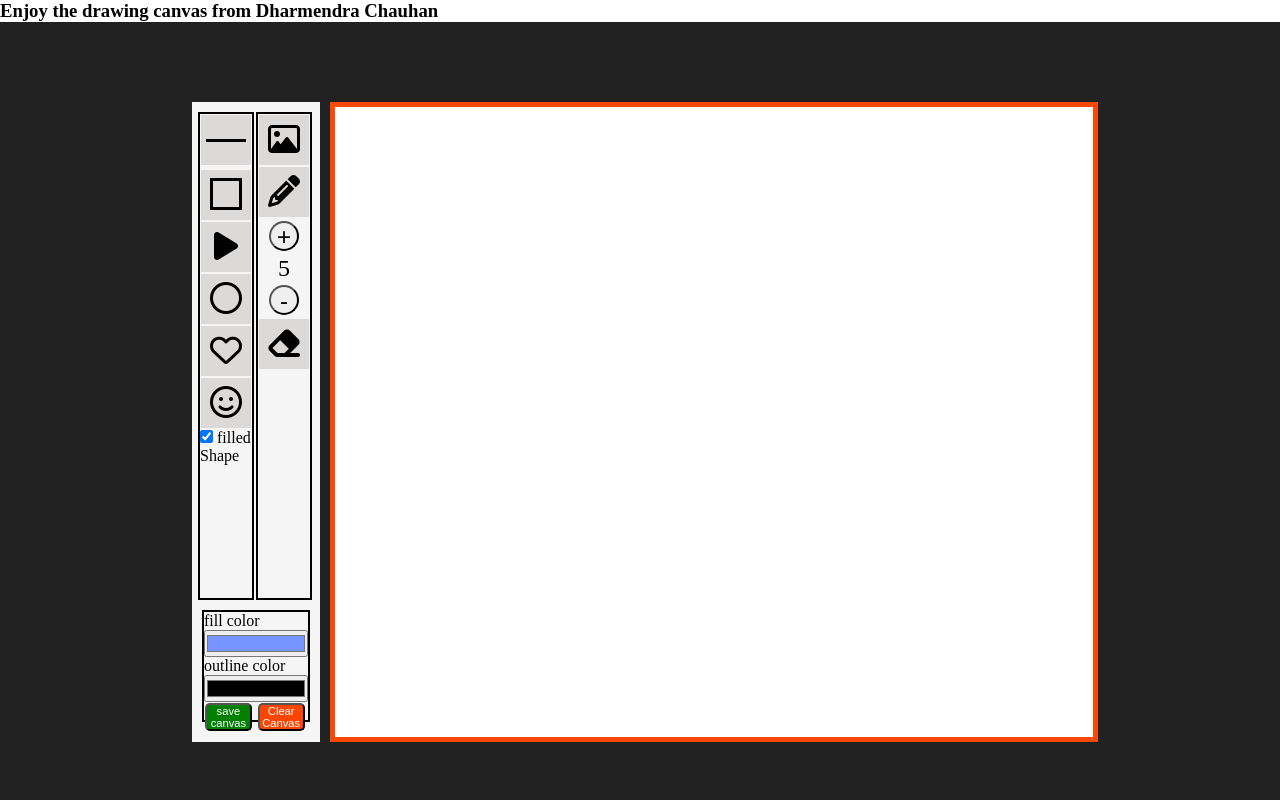
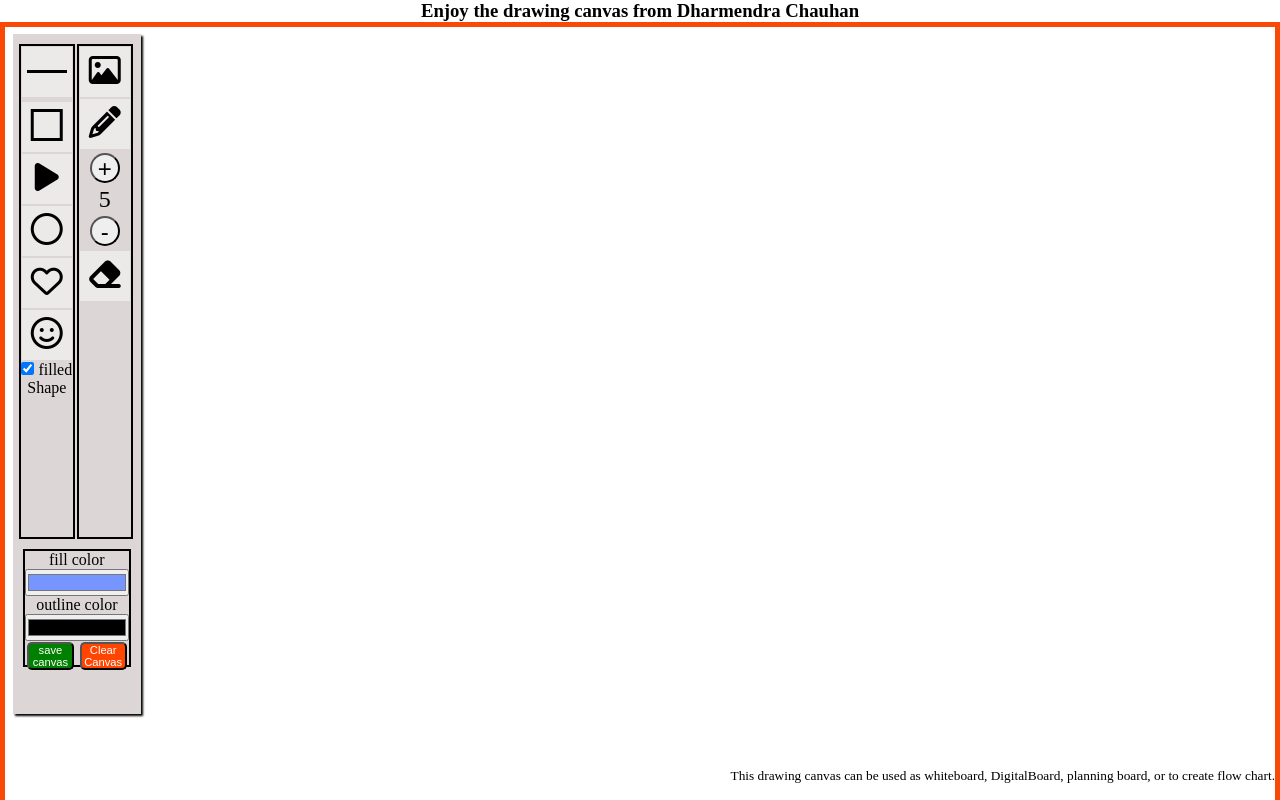
Before and after one commit to dTchnicalDK/drawingAppTouch, a plain HTML site: page index.html in a window 1280 px wide. Shown: the top 800 px of the page. Drawn offline with Linux system fonts and the light colour scheme.

Commit message:
full screen drawing canvas without image insert and text insert function working properly

```diff
--- a/index.html
+++ b/index.html
@@ -75,6 +75,10 @@
         <canvas id="myCanvas"></canvas>
       </div>
     </div>
+    <small
+      >This drawing canvas can be used as whiteboard, DigitalBoard, planning
+      board, or to create flow chart.</small
+    >
     <script src="script.js"></script>
     <div class="toolbox"></div>
   </body>
--- a/script.js
+++ b/script.js
@@ -1,5 +1,6 @@
 const canvas = document.getElementById("myCanvas");
-const ctx = canvas.getContext("2d");
+// const ctx = canvas.getContext("2d");
+const ctx = canvas.getContext("2d", { willReadFrequently: true }); //added "willReadFrequently" to minimize rendering agian and again;
 const tools = document.querySelectorAll(".button.tool");
 const filledShapeCheckBox = document.getElementById("filledShapes");
 const ClearCanva = document.getElementById("clearCanva");
@@ -9,6 +10,7 @@ const eraser = document.getElementById("eraser");
 const brushIncrese = document.getElementById("increase");
 const brushDecrese = document.getElementById("decrease");
 const brushSizeText = document.getElementById("strokeSize");
+const saveCanva = document.getElementById("saveCanva");
 
 // unversal veriable to be used in various place
 let fillColor = "#7695FF",
@@ -23,6 +25,8 @@ let snapshot;
 window.addEventListener("load", () => {
   canvas.width = canvas.offsetWidth;
   canvas.height = canvas.offsetHeight;
+  ctx.fillStyle = "#fff";
+  ctx.fillRect(0, 0, canvas.width, canvas.height);
 });
 
 // fuction to activate a tool
@@ -35,6 +39,49 @@ tools.forEach((tool) => {
   });
 });
 
+const downloadCanvas = () => {
+  const link = document.createElement("a");
+  link.download = `${Date.now()}.jpeg`;
+  link.href = canvas.toDataURL();
+  link.click();
+};
+
+//function for smile face;
+const drawSmily = (e) => {
+  console.log("drawing smily");
+
+  // ctx.beginPath();
+
+  // ctx.arc(x1, y1, Math.abs(e.offsetX - x1), 0, 2 * Math.PI);
+  // ctx.fill();
+  // ctx.stroke();
+  // ctx.closePath();
+
+  // //eyes
+  // ctx.fillStyle = "cyan";
+  // ctx.beginPath();
+  // ctx.arc(270, 175, 30, 0, 2 * Math.PI);
+  // ctx.fill();
+  // ctx.stroke();
+  // ctx.closePath();
+
+  // ctx.beginPath();
+  // ctx.arc(370, 175, 30, 0, 2 * Math.PI);
+  // ctx.fill();
+  // ctx.stroke();
+  // ctx.closePath();
+
+  // //mouth
+  // ctx.strokeStyle = "magenta";
+  // ctx.lineWidth = 5;
+  // ctx.beginPath();
+  // ctx.arc(320, 240, 150, 0, -1 * Math.PI);
+  // ctx.stroke();
+  // ctx.closePath();
+
+  // ctx.font = "50px Arial Black";
+  // ctx.fillText("Smile!", 230, 500);
+};
 // function  to draw heart the copy pasted code with little tweak;
 const drawHeart = (e) => {
   console.log("drawing heart");
@@ -148,6 +195,8 @@ const drawing = (e) => {
     drawHeart(e);
   } else if (activeTool === "eraser") {
     drawEraser(e);
+  } else if (activeTool === "smile") {
+    drawSmily(e);
   }
 };
 
@@ -173,3 +222,4 @@ brushDecrese.addEventListener("click", () => {
   brushWidth = brushWidth - 1;
   brushIncrese = brushSizeText.innerText = `${brushWidth}`;
 });
+saveCanva.addEventListener("click", downloadCanvas);
--- a/style.css
+++ b/style.css
@@ -4,14 +4,18 @@
   padding: 0px;
   box-sizing: border-box;
 }
+body {
+  text-align: center;
+}
 .container {
   background-color: #212121;
   color: white;
-  height: 100vh;
+  height: 200vh;
   width: 100vw;
   display: flex;
   justify-content: center;
   align-items: center;
+  position: relative;
 }
 canvas {
   border: 5px solid rgb(250, 72, 7);
@@ -22,18 +26,23 @@ canvas {
 }
 .newTools {
   width: 10vw;
-  height: 80vh;
-  margin: 10px;
+  height: 85vh;
+  /* margin: 10px; */
+  margin-top: 2%;
   padding: 10px;
   display: flex;
   align-items: center;
   flex-direction: column;
-  background-color: whitesmoke;
+  background-color: rgb(221, 214, 214);
   color: black;
+  left: 1%;
+  top: 1%;
+  box-shadow: 2px 2px 2px black;
+  position: fixed;
 }
 .drawings {
   display: flex;
-  height: 80%;
+  height: 75%;
 }
 .shapes,
 .sketches,
@@ -50,7 +59,7 @@ canvas {
   border: none;
   text-align: center;
   cursor: pointer;
-  background-color: rgb(220, 217, 217);
+  background-color: rgb(236, 233, 233);
 }
 .newTools button:active {
   transform: scale(0.9);
@@ -116,11 +125,16 @@ canvas {
 }
 #myCanvasDiv {
   background-color: blue;
-  width: 60vw;
-  height: 80vh;
+  width: 100%;
+  height: 100%;
 }
 #myCanvasDiv canvas {
   width: 100%;
   height: 100%;
   background-color: white;
 }
+small {
+  position: fixed;
+  right: 5px;
+  bottom: 2%;
+}
```
